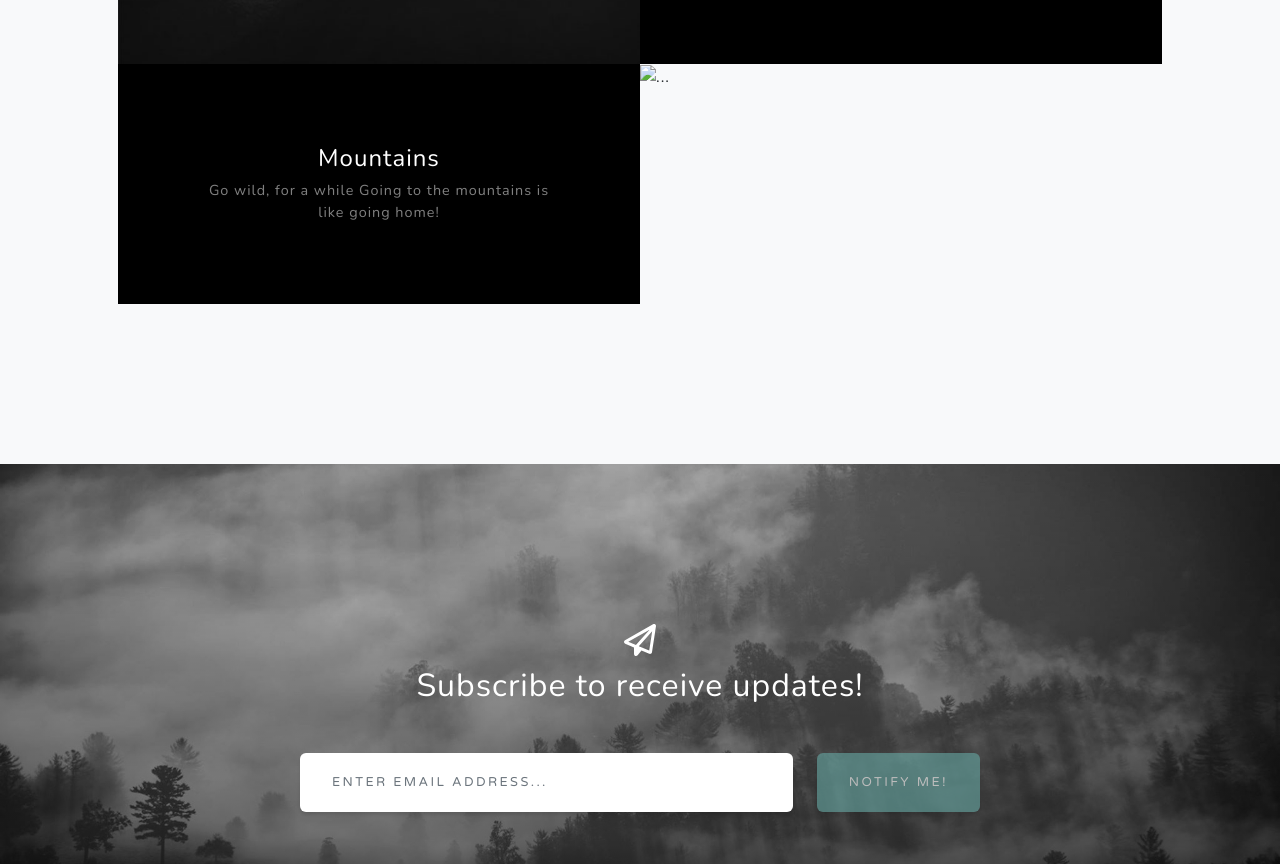
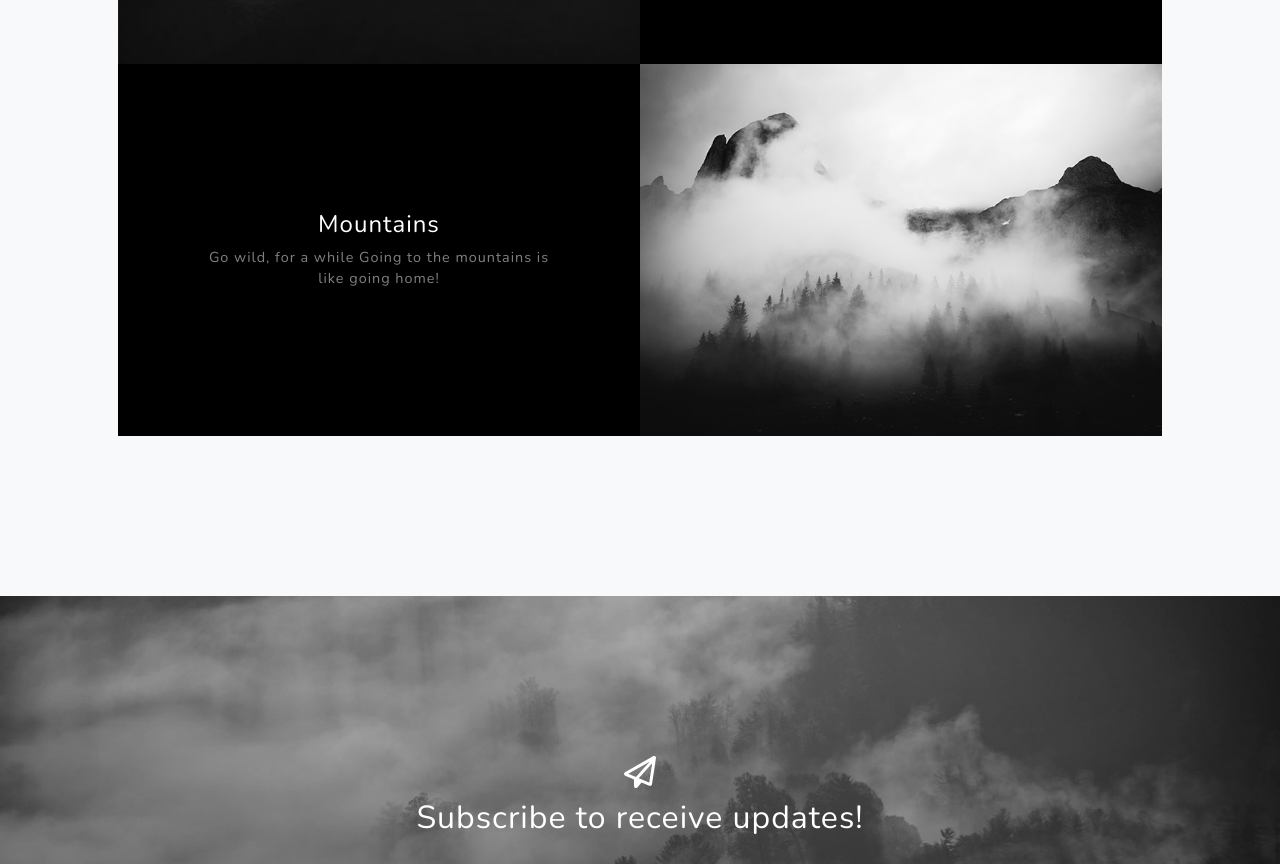
Before and after one commit to vanshitha123/travel_domain, a plain HTML site: page index.html in a window 1280 px wide. Shown: the part 2436-3300 px from the top of the page. Drawn offline with nearby package versions, Linux system fonts and the light colour scheme; files whose address does not match are found by name.

Commit message:
Update index.html

```diff
--- a/index.html
+++ b/index.html
@@ -91,7 +91,7 @@
                 </div>
                 <!-- Project Two Row-->
                 <div class="row gx-0 justify-content-center">
-                    <div class="col-lg-6"><img class="img-fluid"demo-image-02.jpg" alt="..." /></div>
+                    <div class="col-lg-6"><img class="img-fluid" src="demo-image-02.jpg" alt="..." /></div>
                     <div class="col-lg-6 order-lg-first">
                         <div class="bg-black text-center h-100 project">
                             <div class="d-flex h-100">
```
